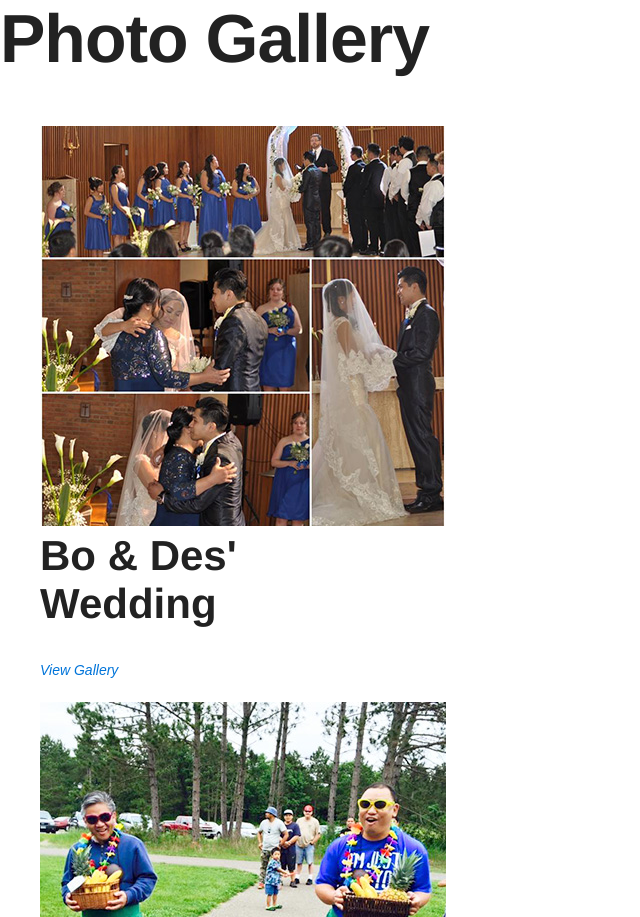
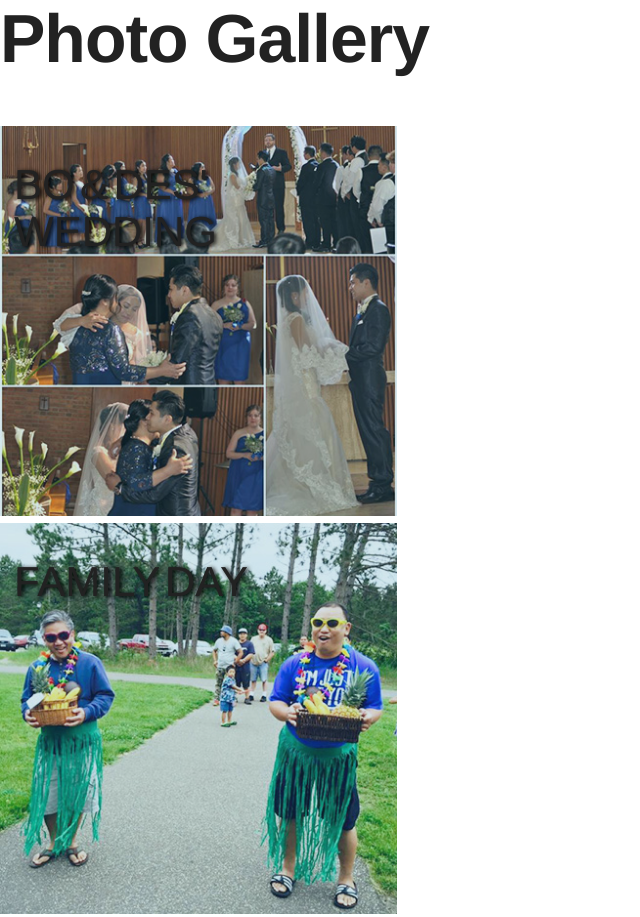
Before and after one commit to jerickBilalat/nlcf-website-v1, a plain HTML site: page pages/media.html in a window 1280 px wide. Shown: the part 1605-2522 px from the top of the page, without its empty margins (0-640 px from the left). Drawn offline with nearby package versions, Linux system fonts and the light colour scheme; files that its build step writes are made by us from their sources; files whose address does not match are found by name.

Commit message:
new contents added

```diff
--- /dev/null
+++ b/assets/css/3-modules/_effect-julia.scss
@@ -0,0 +1,104 @@
+figure.effect-julia {
+  position: relative;
+  display: inline-block;
+  overflow: hidden;
+  background: #3085a3;
+  text-align: center;
+  margin: 0;
+}
+
+figure.effect-julia img {
+  display: block;
+  width: 100%;
+  height: auto;
+  opacity: 0.8;
+}
+
+figure.effect-julia figcaption {
+  position: absolute;
+  top: 0;
+  left: 0;
+  padding: 1em;
+  color: #fff;
+  text-transform: uppercase;
+  -webkit-backface-visibility: hidden;
+  backface-visibility: hidden;
+}
+
+
+figure.effect-julia h2 {
+  word-spacing: -0.15em;
+  font-weight: 200;
+  text-shadow: 2px 1px 4px #000;
+}
+
+figure.effect-julia h2,
+figure.effect-julia p {
+  margin: 0;
+}
+
+figure.effect-julia img {
+  -webkit-transition: opacity 1s, -webkit-transform 1s;
+  transition: opacity 1s, transform 1s;
+  -webkit-backface-visibility: hidden;
+  backface-visibility: hidden;
+}
+
+figure.effect-julia figcaption {
+  text-align: left;
+}
+
+figure.effect-julia h2 {
+  position: relative;
+  padding: 0.5em 0;
+}
+
+figure.effect-julia p {
+  display: block;
+  margin: 0 0 0.25em;
+  padding: 0.4em 1em;
+  background: rgba(255, 255, 255, 0.9);
+  color: #2f3238;
+  text-transform: none;
+  font-weight: 500;
+  font-size: 75%;
+  -webkit-transition: opacity 0.35s, -webkit-transform 0.35s;
+  transition: opacity 0.35s, transform 0.35s;
+  -webkit-transform: translate3d(-360px, 0, 0);
+  transform: translate3d(-360px, 0, 0);
+}
+
+figure.effect-julia p:first-child {
+  -webkit-transition-delay: 0.15s;
+  transition-delay: 0.15s;
+}
+
+figure.effect-julia p:nth-of-type(2) {
+  -webkit-transition-delay: 0.1s;
+  transition-delay: 0.1s;
+  margin-top: 40px;
+  padding: 5px;
+  width: 25%;
+}
+
+figure.effect-julia:hover p:first-child {
+  -webkit-transition-delay: 0s;
+  transition-delay: 0s;
+}
+
+figure.effect-julia:hover p:nth-of-type(2) {
+  -webkit-transition-delay: 0.05s;
+  transition-delay: 0.05s;
+}
+
+figure.effect-julia:hover img {
+  opacity: 0.4;
+  -webkit-transform: scale3d(1.1, 1.1, 1);
+  transform: scale3d(1.1, 1.1, 1);
+}
+
+figure.effect-julia:hover p {
+  opacity: 1;
+  -webkit-transform: translate3d(0, 0, 0);
+  transform: translate3d(0, 0, 0);
+}
--- a/assets/css/4-layouts/_layout-dir.sass
+++ b/assets/css/4-layouts/_layout-dir.sass
@@ -1,3 +1,6 @@
 @import 'header-and-footer'
 @import 'index'
 @import 'about'
+@import 'ministries'
+@import 'events'
+@import 'media'
--- /dev/null
+++ b/assets/css/4-layouts/_ministries.sass
@@ -0,0 +1,21 @@
+
+//* LAYOUTS
+//******************************
+//******************************
+.full-width-img
+	img
+		margin-left: 25px
+
+figure.effect-julia
+	width: 31%
+	margin-right: 2.5%
+	&:nth-child(3),
+	&:nth-child(6)
+		margin-right: 0
+
+
+.ministry-feature-img
+	+span-columns(8)
+
+.ministry-side-info
+	+span-columns(4)
--- a/assets/css/main.sass
+++ b/assets/css/main.sass
@@ -19,6 +19,7 @@
 @import '3-modules/example-module-name-lockup'
 @import '3-modules/example-fork-tag'
 @import '3-modules/example-flex-video'
+@import '3-modules/effect-julia'
 
 
 // 4 - pages
```
Also changed, not shown: assets/css/4-layouts/_events.sass (added), assets/css/4-layouts/_example-page-home.sass (renamed from assets/css/4-pages/_example-page-home.sass), assets/css/4-layouts/_media.sass (added), assets/css/main.css, 1 other file.
